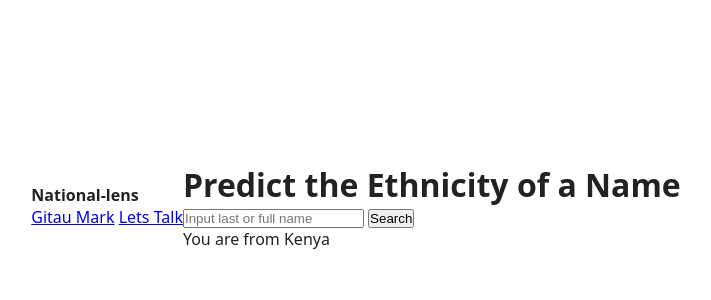
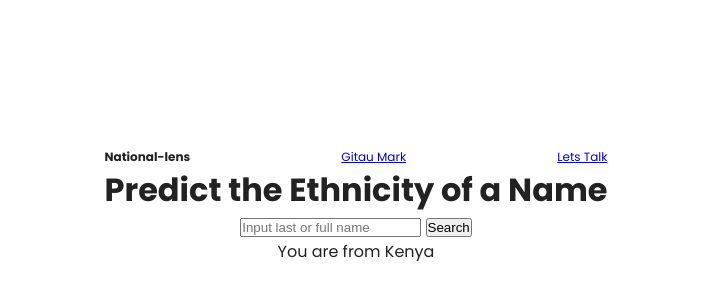
Before and after one commit to de-scientist/national-lens, a website built with Vite: page index.html in a window 1280 px wide. Shown: the part 194-494 px from the top of the page, without its empty margins (284-995 px from the left). Built offline with nearby package versions, Linux system fonts and the light colour scheme.

Commit message:
use a div to contain all elements

```diff
--- a/index.html
+++ b/index.html
@@ -8,6 +8,7 @@
     <link rel="stylesheet" href="./src/style.css">
   </head>
   <body>
+    <div class="container">
     <header class="top">
       <h4>National-lens</h4>
       <a href="https://github.com/de-scientist/">Gitau Mark</a>
@@ -22,6 +23,7 @@
       </button>
       <p id="result" class="result">You are from Kenya</p>
     </form>
+    </div>
     <script type="module" src="/src/main.js"></script>
   </body>
 </html>
--- a/src/style.css
+++ b/src/style.css
@@ -12,10 +12,25 @@ body {
   align-items: center;
   justify-content: center;
   height: 100vh;
-  font-family: "Press Start 2P", system-ui;
+  font-family: "Poppins", system-ui;
   font-weight: 400;
   font-style: normal;
   background-color: #fff;
   color: #222;
   transition: background-color 0.8s ease-in-out;
 }
+
+.top {
+  width: 100%;
+  display: flex;
+  justify-content: space-between;
+  padding-right:0 45px;
+  padding-left: 0;
+  margin: 0;
+  font-size: 12px;
+}
+
+.app-form {
+  display: block;
+  text-align: center;
+}
```
